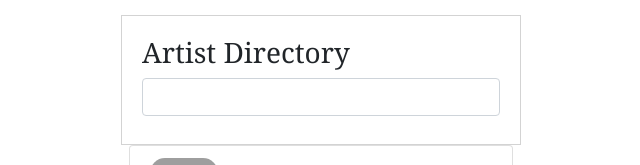
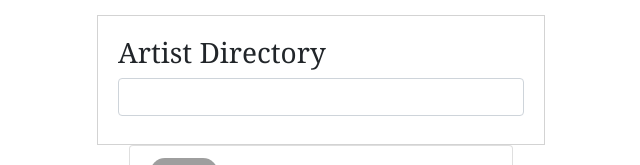
Before and after one commit to Jeffery-Wasty/Jeffery-Wasty.github.io, a plain HTML site: page index.html in a window 1280 px wide. Shown: the top 165 px of the page, without its empty margins (319-959 px from the left). Drawn offline with nearby package versions, Linux system fonts and the light colour scheme; grey boxes are pictures that could not be loaded.

Commit message:
Initial commit

```diff
--- a/styles.css
+++ b/styles.css
@@ -10,7 +10,7 @@ h3 {
 .search-box {
   border: 0.1px solid lightgray;
   padding: 20px;
-  width: 400px;
+  width: 35%;
   margin: auto;
   margin-top: 15px;
 }
```
